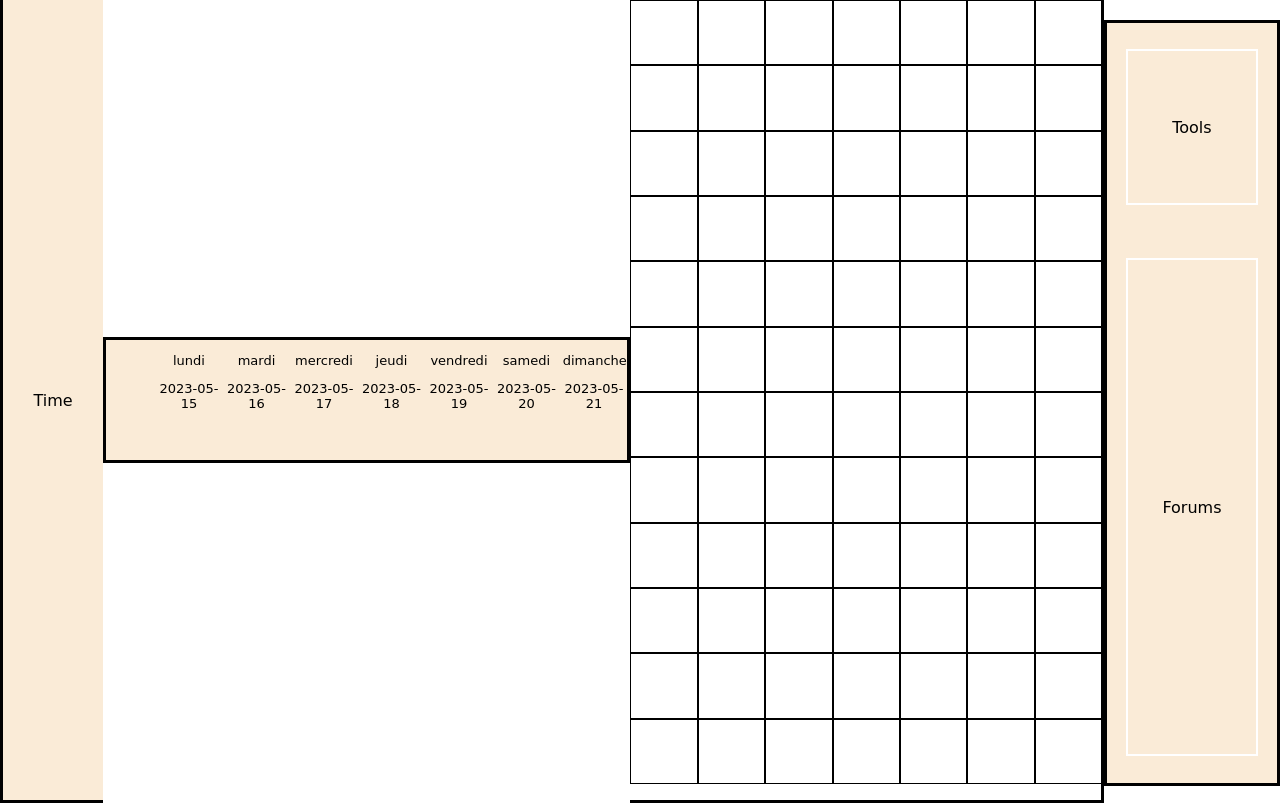
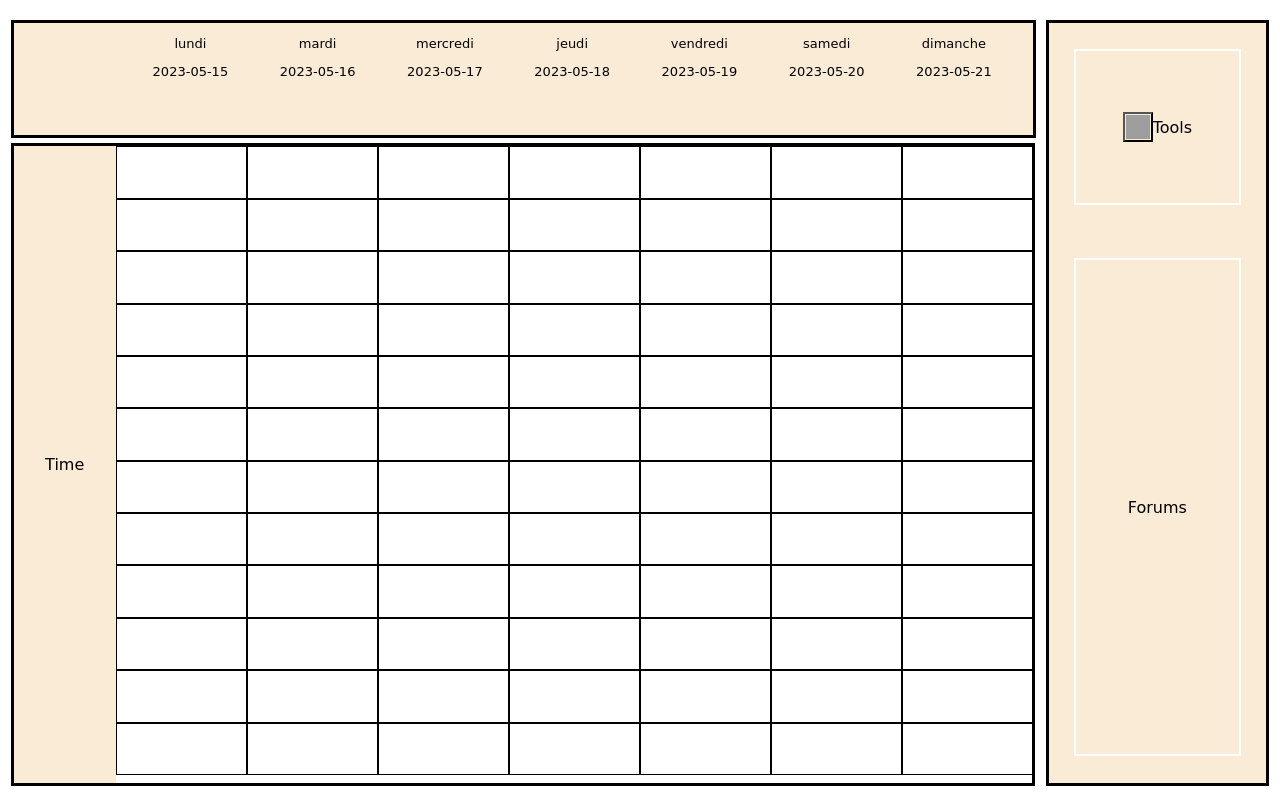
Before and after one commit to youcisla/Queen-Burger, a PHP site: page /HTML/calendar.php in a window 1280 px wide. Run offline with PHP 8.4, Linux system fonts and the light colour scheme; grey boxes are pictures that could not be loaded.

Commit message:
Home button in calendar

```diff
--- a/CSS/Calendar.css
+++ b/CSS/Calendar.css
@@ -255,3 +255,17 @@
     0.9px 0.9px 0 black;
   color: antiquewhite;
   }
+
+  .homeButton{
+    background: transparent;
+    cursor: pointer;
+    display: flex;
+    justify-content: center;
+    align-items: center;
+    width: 30px;
+    aspect-ratio: 1;
+    /* transform: translate(calc(100% - 72px),calc(100% - 65px)); */
+  }
+  #app > div.right > div.up > button > img{
+    cursor: pointer;
+  }
--- a/HTML/calendar.php
+++ b/HTML/calendar.php
@@ -1,5 +1,6 @@
 <!DOCTYPE html>
 <html lang="en">
+
 <head>
     <meta charset="UTF-8">
     <meta http-equiv="X-UA-Compatible" content="IE=edge">
@@ -7,29 +8,64 @@
     <title>Document</title>
     <link rel="stylesheet" href="../CSS/Calendar.css">
 </head>
+
 <body>
-<div class="time">Time</div>
     <div id="app">
-        <div id = "date">
-            <div class="jour"><p></p><p></p></div>
-            <div class="jour"><p></p><p></p></div>
-            <div class="jour"><p></p><p></p></div>
-            <div class="jour"><p></p><p></p></div>
-            <div class="jour"><p></p><p></p></div>
-            <div class="jour"><p></p><p></p></div>
-            <div class="jour"><p></p><p></p></div>
+        <div class="central">
+            <div id="date">
+                <div class="jour">
+                    <p></p>
+                    <p></p>
+                </div>
+                <div class="jour">
+                    <p></p>
+                    <p></p>
+                </div>
+                <div class="jour">
+                    <p></p>
+                    <p></p>
+                </div>
+                <div class="jour">
+                    <p></p>
+                    <p></p>
+                </div>
+                <div class="jour">
+                    <p></p>
+                    <p></p>
+                </div>
+                <div class="jour">
+                    <p></p>
+                    <p></p>
+                </div>
+                <div class="jour">
+                    <p></p>
+                    <p></p>
+                </div>
+            </div>
+            <div class="donno">
+                <div class="time">Time</div>
+                <div id="main">
+                    <div id="calendar" class="calendar"></div>
+                    <div id="calendar1" class="calendar"></div>
+                </div>
+            </div>
         </div>
-        <div id="main">
-            <div id="calendar" class="calendar"></div>
-            <div id="calendar1" class="calendar"></div>
+        <div class="right">
+            <div class="up">
+                <button class="homeButton" onclick="goToHome()">
+                    <img width="24" height="24" src="https://img.icons8.com/material-rounded/24/home.png" alt="home" />
+                </button>
+                Tools
+                <!-- <div id="addTask"></div> -->
+            </div>
+            <div class="down">
+                Forums
+            </div>
         </div>
-        <div id="addTask"></div>
-    </div>
-    <div class="right">
-    <div class="up">Tools</div>
-    <div class="down">Forums</div>
     </div>
     <script src="../JavaScript/date.js" defer></script>
     <script src="../JavaScript/calendar.js" defer></script>
+    <script src="../JavaScript/header.js" defer></script>
 </body>
+
 </html>
```
Also changed, not shown: HTML/calendar.html (+36 -8 lines).
